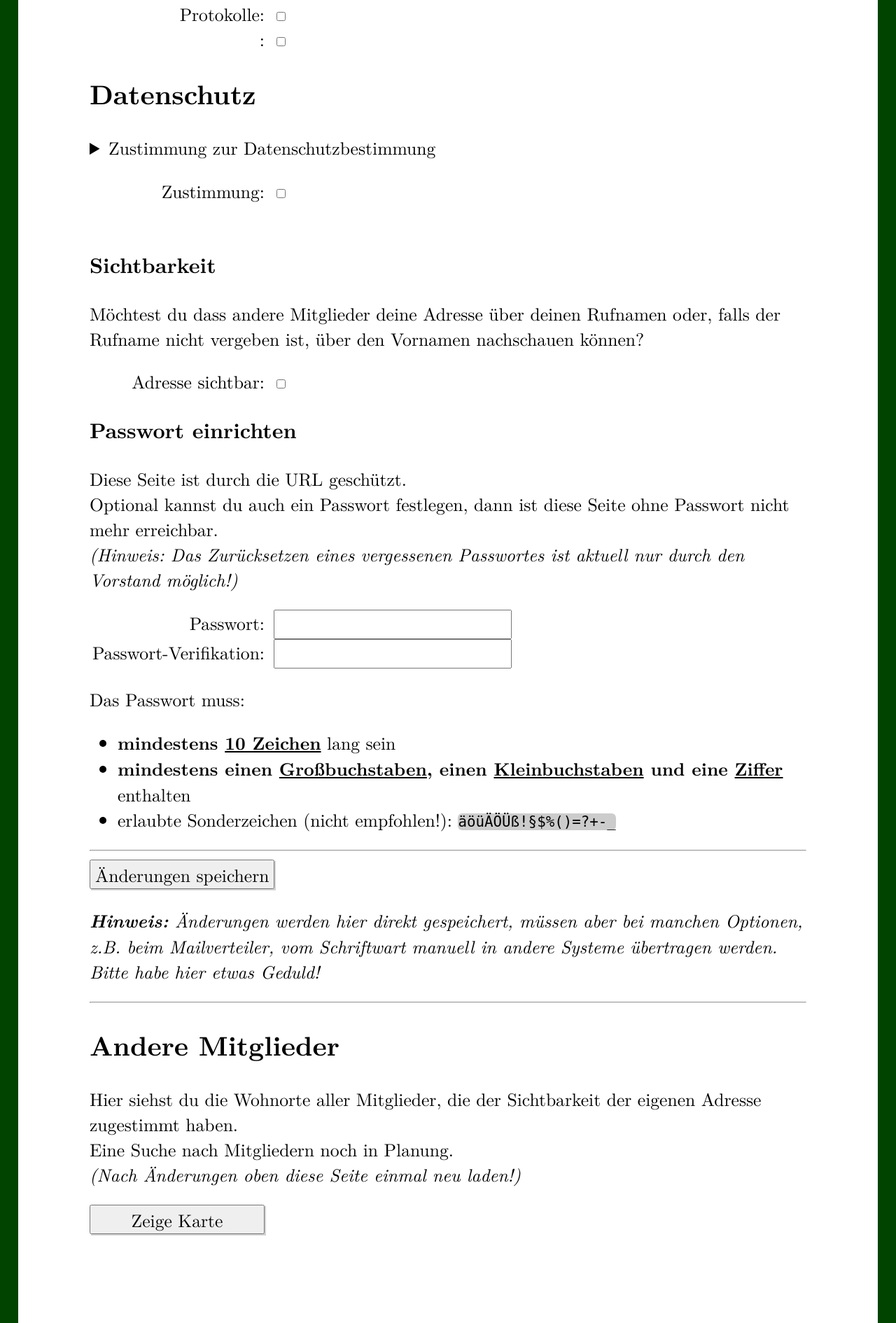
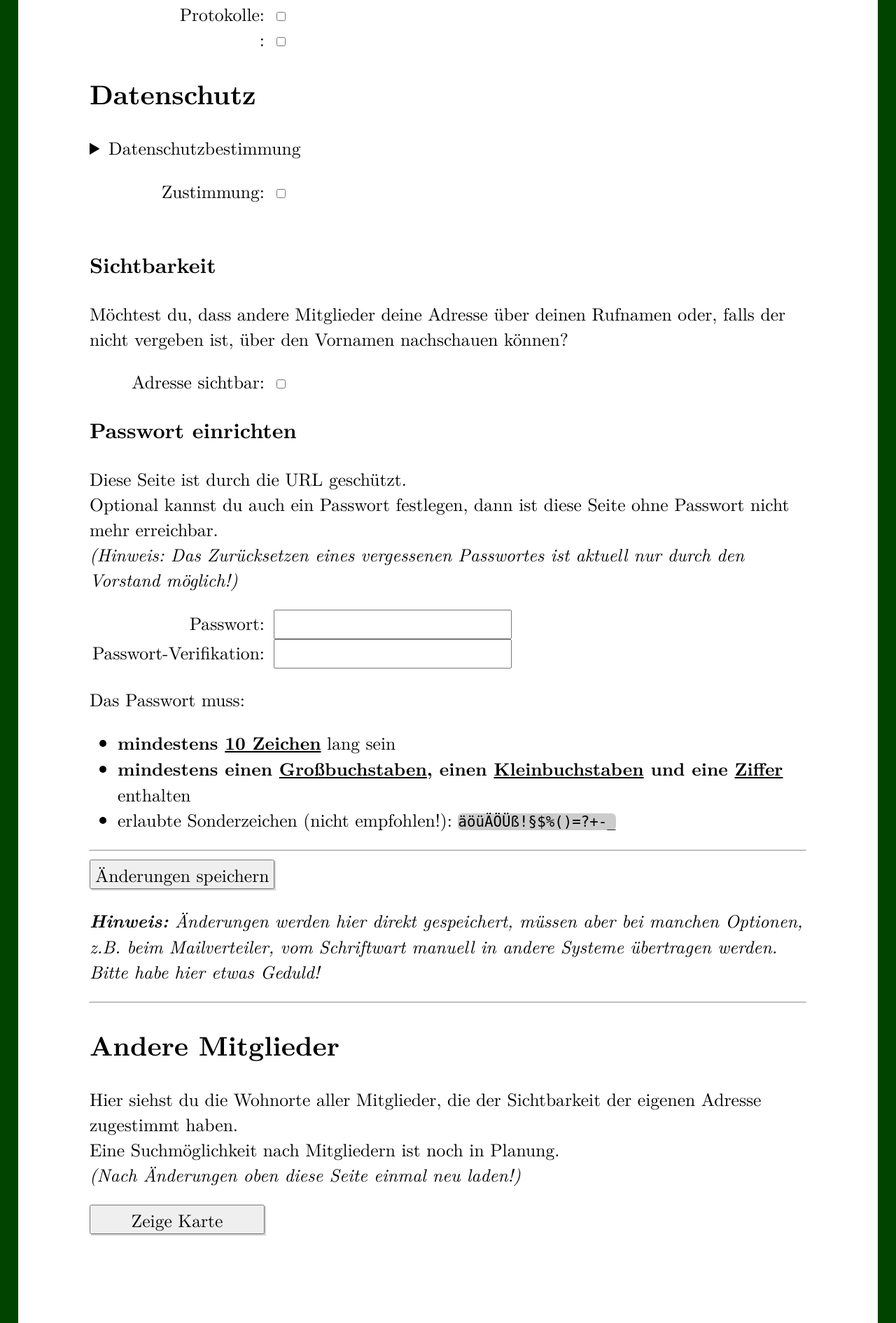
Before and after one commit to polarwinkel/MemberBase, a Flask app: template templates/member.html in a window 1280 px wide. Shown: the part 1122-3012 px from the top of the page at 70% size. Run offline with Flask 3, Linux system fonts and the light colour scheme; the template is opened without the code that fills it, so the values that code supplies are empty; data comes from the database, SQL or seed files in the repository.

Commit message:
small changes

```diff
--- a/app.py
+++ b/app.py
@@ -323,6 +323,8 @@ def csvExport(selection):
         csvfile = db.csvExportMail(sel[1])
     elif sel[0] == 'addr':
         csvfile = db.csvExportAddr(sel[1])
+    elif sel[0] == 'addr':
+        csvfile = db.csvExportAddr(sel[1])
     else:
         return '404 not found'
     mem = io.BytesIO()
--- a/templates/member.html
+++ b/templates/member.html
@@ -39,7 +39,7 @@
     <label for="email_magazine">{{ magazine_name }}:</label>
     <input type="checkbox" class="formdata" name="email_magazine" id="email_magazine"><br>
     <h2>Datenschutz</h2>
-    <p><details><summary>Zustimmung zur Datenschutzbestimmung</summary>
+    <p><details><summary>Datenschutzbestimmung</summary>
         <hr>
         {{ privacy_declaration|safe }}
         <hr>
@@ -47,7 +47,7 @@
     <label for="privacy_accepted">Zustimmung:</label>
     <input type="checkbox" class="formdata" name="privacy_accepted" id="privacy_accepted"><br><br>
     <h3>Sichtbarkeit</h3>
-    <p>Möchtest du dass andere Mitglieder deine Adresse über deinen Rufnamen oder, falls der Rufname nicht vergeben ist, über den Vornamen nachschauen können?</p>
+    <p>Möchtest du, dass andere Mitglieder deine Adresse über deinen Rufnamen oder, falls der nicht vergeben ist, über den Vornamen nachschauen können?</p>
     <label for="allow_address_internal">Adresse sichtbar:</label>
     <input type="checkbox" class="formdata" name="allow_address_internal" id="allow_address_internal"><br>
     <input type="hidden" class="formdata" name="geo_lat" id="geo_lat">
@@ -57,9 +57,9 @@
         Optional kannst du auch ein Passwort festlegen, dann ist diese Seite ohne Passwort nicht mehr erreichbar.<br>
         <i>(Hinweis: Das Zurücksetzen eines vergessenen Passwortes ist aktuell nur durch den Vorstand möglich!)</i></p>
     <label for="password">Passwort:</label>
-    <input type="password" class="formdata" name="password" id="password" oninput="pwType(this.value)" style="color:green"><br>
+    <input type="password" autocomplete="off" class="formdata" name="password" id="password" oninput="pwType(this.value)" style="color:green"><br>
     <label for="password2">Passwort-Verifikation:</label>
-    <input type="password" class="formdata" name="password2" id="password2"><br>
+    <input type="password" autocomplete="off" class="formdata" name="password2" id="password2"><br>
     <p>Das Passwort muss:
         <ul>
             <li><b>mindestens <u>10 Zeichen</u></b> lang sein</li>
@@ -74,7 +74,7 @@
 
     <h2>Andere Mitglieder</h2>
     <p>Hier siehst du die Wohnorte aller Mitglieder, die der Sichtbarkeit der eigenen Adresse zugestimmt haben.<br>
-    Eine Suche nach Mitgliedern noch in Planung.<br>
+    Eine Suchmöglichkeit nach Mitgliedern ist noch in Planung.<br>
     <i>(Nach Änderungen oben diese Seite einmal neu laden!)</i></p>
     <div id="mapd">
         <link rel="stylesheet" href="https://unpkg.com/leaflet@1.9.4/dist/leaflet.css" integrity="sha256-p4NxAoJBhIIN+hmNHrzRCf9tD/miZyoHS5obTRR9BMY=" crossorigin=""/>
```
